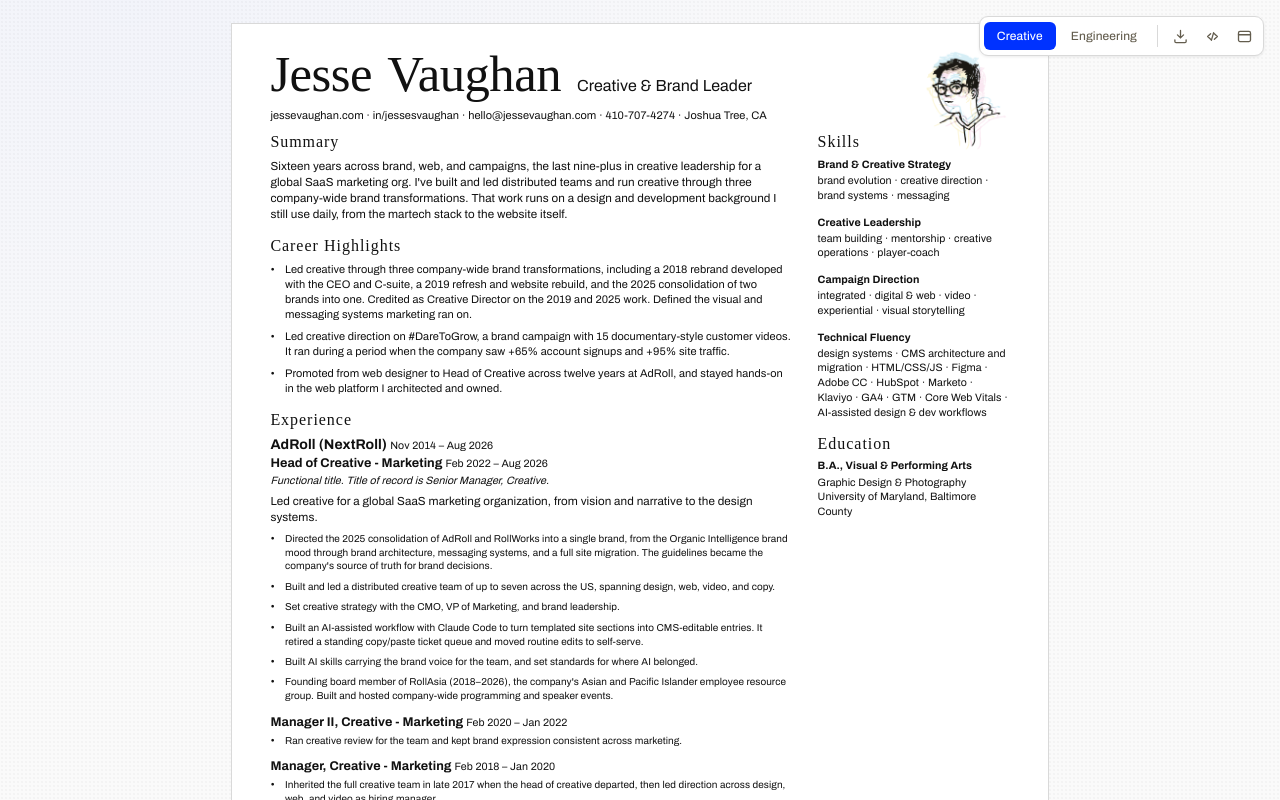
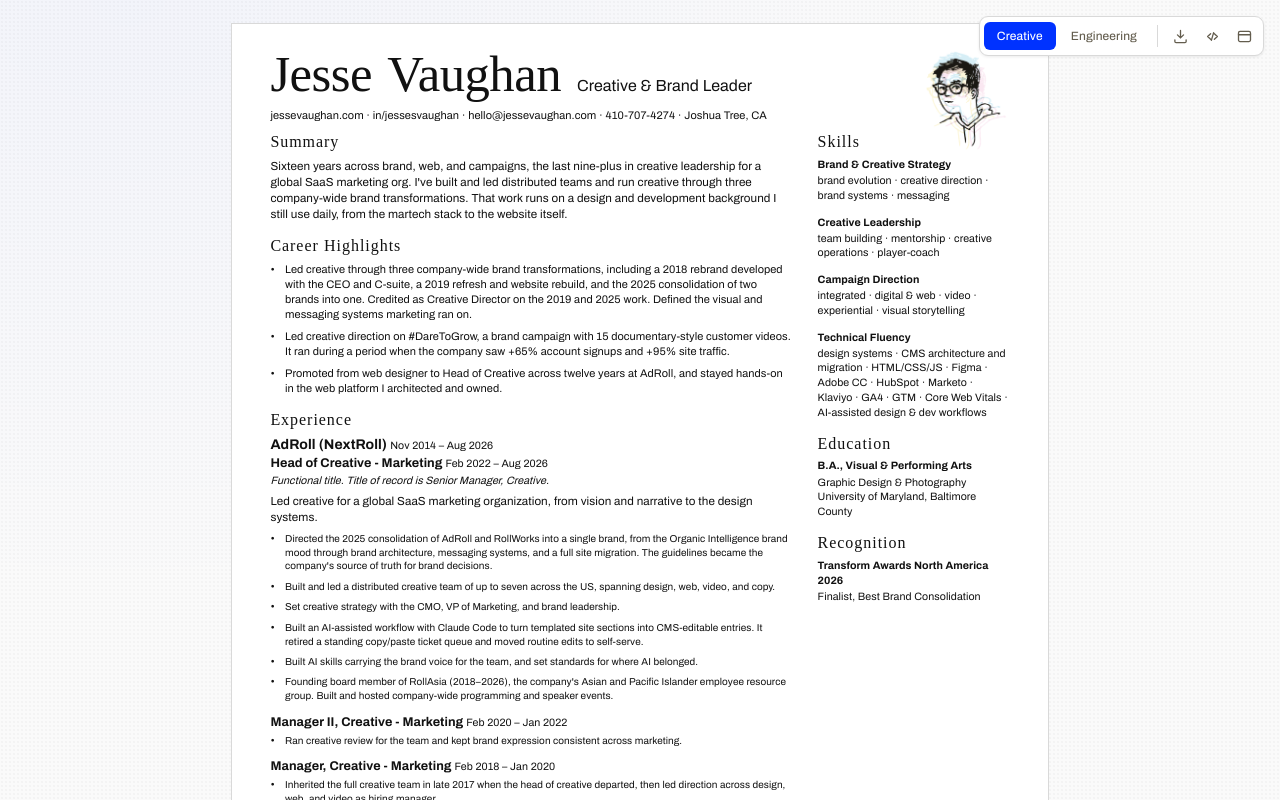
Before and after one commit to jessevaughan/resume, a React (Vite) app: page / in a window 1280 px wide. Shown: the top 800 px of the page. Built offline with nearby package versions, Linux system fonts and the light colour scheme; a web font is replaced by a local one.

Commit message:
some formatting updates, adding transform awards 2026 nomination (note to update after winners are announced in october)

```diff
--- a/src/components/Resume.tsx
+++ b/src/components/Resume.tsx
@@ -56,6 +56,19 @@
               <p>{resume.education.school}</p>
             </div>
           </Section>
+
+          {resume.recognition.length > 0 && (
+            <Section title="Recognition">
+              {resume.recognition.map((item, i) => (
+                <div className="skill-group" key={i}>
+                  <h3>{item.program}</h3>
+                  <p>
+                    {item.level}, {item.category}
+                  </p>
+                </div>
+              ))}
+            </Section>
+          )}
         </aside>
       </div>
     </>
--- a/src/data/resume.ts
+++ b/src/data/resume.ts
@@ -117,7 +117,9 @@
           // and keeps the line.
           bullets: perTrack(
             [],
-          ["First direct report while still owning the web platform hands-on."],
+            [
+              "First direct report while still owning the web platform hands-on.",
+            ],
           ),
         },
         // The early IC years, split into real dated entries rather than one
@@ -295,4 +297,17 @@
     focus: "Graphic Design & Photography",
     school: "University of Maryland, Baltimore County",
   },
+  recognition: perTrack(
+    // creative
+    [
+      {
+        program: "Transform Awards North America 2026",
+        level: "Finalist",
+        category: "Best Brand Consolidation",
+        project: "2025 AdRoll rebrand",
+      },
+    ],
+    // engineering
+    [],
+  ),
 };
--- a/src/resume-schema.ts
+++ b/src/resume-schema.ts
@@ -207,6 +207,20 @@
   school: string;
 }
 
+/**
+ * An award or a placement on a shortlist. `level` is its own field rather than
+ * part of a display string, because it's the part that changes when a
+ * shortlist resolves. "Finalist" becomes "Silver" and no punctuation moves.
+ * `project` is optional because only the .docx prints it; in the app the
+ * sidebar sits beside the experience that already names the work.
+ */
+export interface Recognition {
+  program: string;
+  level: string;
+  category: string;
+  project?: string;
+}
+
 export interface ResumeData {
   name: string;
   role: Tracked<string>;
@@ -219,6 +233,12 @@
     groups: Tracked<SkillGroup[]>;
   };
   education: Education;
+  /**
+   * Optional in the authoring shape, since a resume with nothing to list
+   * shouldn't have to author an empty array and the template ships without
+   * one. Resolves to [] so components test length instead of existence.
+   */
+  recognition?: Tracked<Recognition[]>;
 }
 
 // ---- resolved shape (what components consume) ----
@@ -274,6 +294,7 @@
     groups: SkillGroup[];
   };
   education: Education;
+  recognition: Recognition[];
 }
 
 /** Sortable key, so span math never parses a formatted string. */
@@ -350,5 +371,7 @@
       groups: resolve(data.skills.groups, track),
     },
     education: data.education,
+    recognition:
+      data.recognition === undefined ? [] : resolve(data.recognition, track),
   };
 }
```
Also changed, not shown: scripts/docx.mjs (+26 -2 lines). Lines whose indentation alone changed are shown as unchanged.
